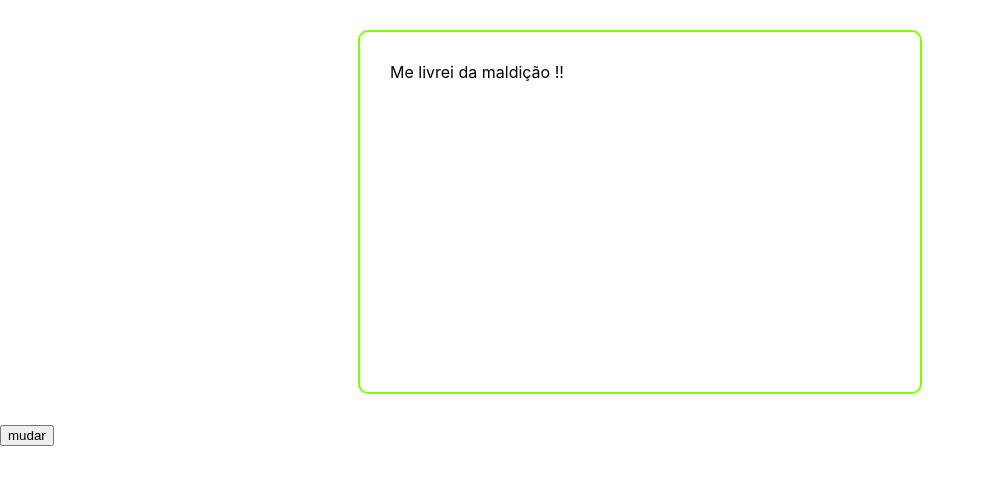
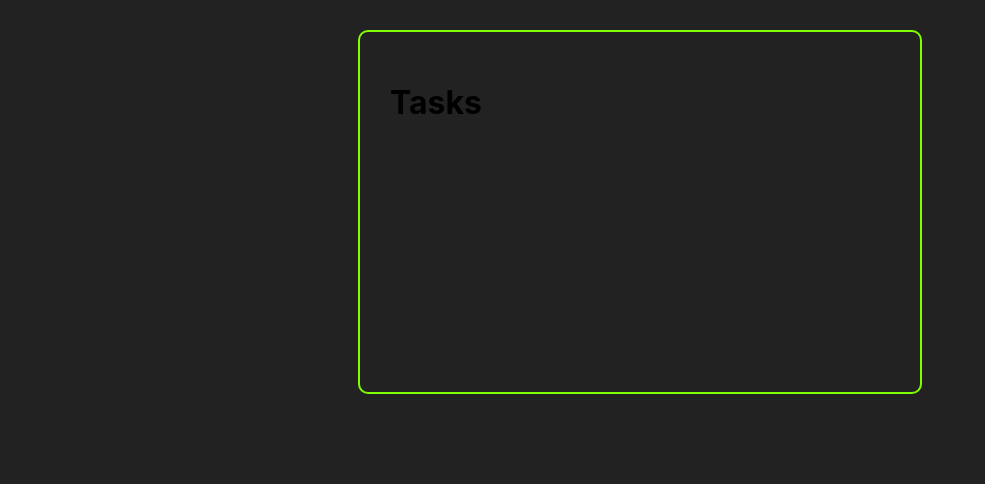
Before and after one commit to GuilhermeReckziegel/iniciando_react, a React (Create React App) app: page / in a window 1280 px wide. Shown: the top 484 px of the page, without its empty margins (0-985 px from the left). Built offline with nearby package versions, Linux system fonts and the light colour scheme; the HTML template or start-up script is replaced by a standard one.

Commit message:
atualizando versao

```diff
--- a/src/App.js
+++ b/src/App.js
@@ -1,15 +1,29 @@
 import React, {useState} from 'react'
-
+import Tasks from './components/Tasks';
 import "./App.css";
 
 const App = () => {
-  // let message = 'Me livrei da maldição !!';
-  const [message, setMessage] = useState('Me livrei da maldição !!');
+  // let message = 'Me livrei da maldição !!'; //variavel comum
+  const [tasks, setTasks] = useState([
+    {
+      id: '1',
+      title: 'Estudar Programação',
+      completed: false,
+    },
+
+    {
+      id: '2',
+      title: 'Ler Livros',
+      completed: true,
+    }
+  ]); //variavel state - Atualiza o componente
 
   return (
     <>
-      <div className="container">{message}</div>
-      <button onClick={() => setMessage("Hello World !!")}>mudar</button>
+      <div className="container">
+        <Tasks tasks={tasks} />
+      </div>
+
     </>
   );
 
--- /dev/null
+++ b/src/components/Tasks.js
@@ -0,0 +1,8 @@
+import React from 'react'
+
+const Tasks = (props) => {
+    console.log(props);
+    return <h1>Tasks</h1>
+};
+
+export default Tasks;
--- a/src/index.css
+++ b/src/index.css
@@ -5,7 +5,7 @@
     sans-serif;
   -webkit-font-smoothing: antialiased;
   -moz-osx-font-smoothing: grayscale;
-  /* background-color: #222; */
+  background-color: #222;
 }
 
 code {
```
